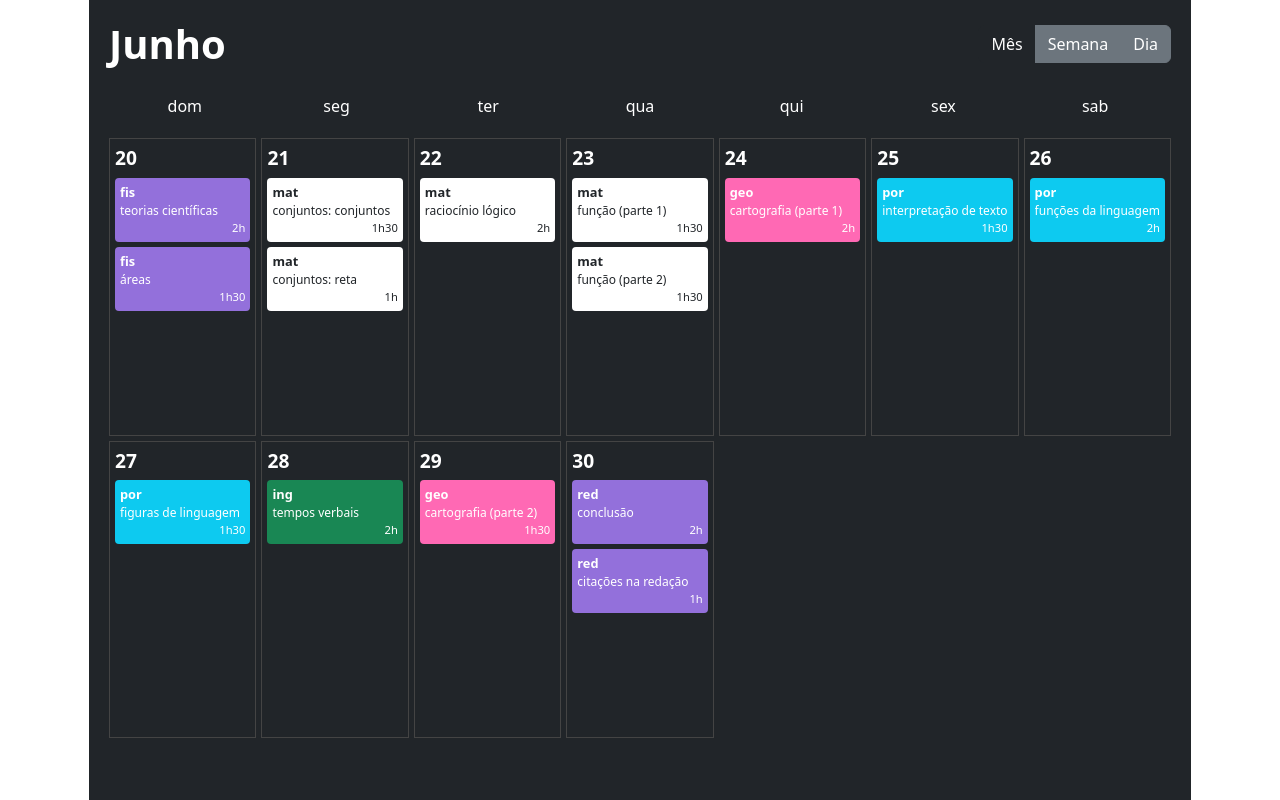
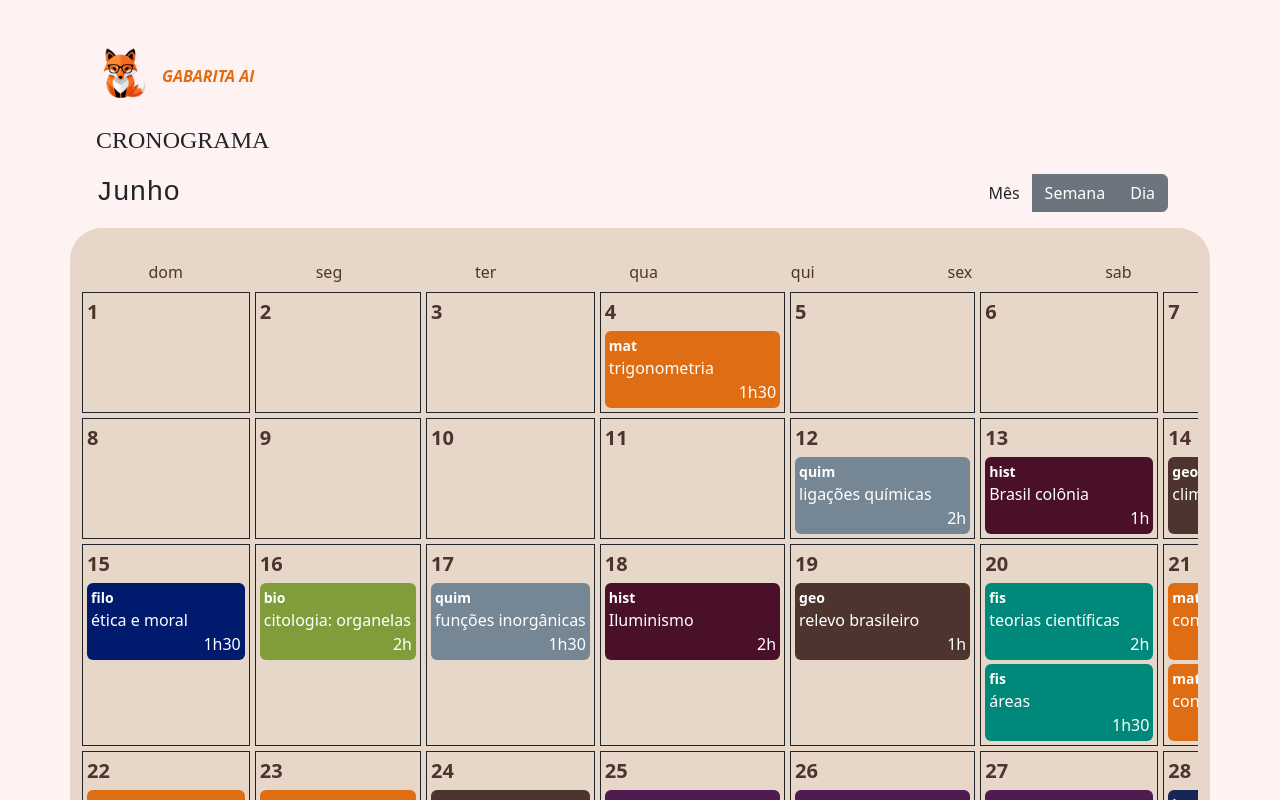
Before and after one commit to LiviaOrmeleze/gabaritaAi, a React (Vite) app in the folder gabarita-ai/: page /cronograma in a window 1280 px wide. Shown: the top 800 px of the page. Built offline with nearby package versions, Linux system fonts and the light colour scheme; a web font is replaced by a local one.

Commit message:
Finalização da página cronograma

```diff
--- a/gabarita-ai/src/App.css
+++ b/gabarita-ai/src/App.css
@@ -57,6 +57,26 @@ body {
   height: 175px;
 }
 
+.fundocalendario {
+  background-color: #fff2f2;
+}
+
+.textocalendario{
+  color: #4e342e;
+}
+
+.logocalendario{
+  color: #df6d14;
+}
+
+.titulocronograma {
+  font-family: 'Marcellus', serif;
+}
+
+
+.jetbrains {
+  font-family: 'JetBrains Mono', monospace;
+}
 
 
 
@@ -68,33 +88,9 @@ body {
 
 
 .calendario-container {
-  max-width: 1200px;
-  margin: 0 auto;
-  padding: 20px;
-  background-color: #212529;
-  color: white;
-  min-height: 100vh;
+  background-color: #e7d7c9;
 }
 
-.mes-titulo {
-  font-size: 2.5rem;
-  font-weight: bold;
-  margin: 0;
-}
-
-.dias-semana {
-  display: flex;
-  justify-content: space-between;
-  margin-bottom: 10px;
-}
-
-.dia-semana-header {
-  flex: 1;
-  text-align: center;
-  padding: 10px;
-  font-weight: 500;
-  text-transform: lowercase;
-}
 
 .dias-grid {
   display: grid;
@@ -105,103 +101,74 @@ body {
 }
 
 .dia-celula {
-  border: 1px solid #444;
   min-height: 120px;
-  padding: 5px;
-  position: relative;
 }
 
-.dia-numero {
-  font-size: 1.2rem;
-  font-weight: bold;
-  margin-bottom: 5px;
-}
-
-.eventos-container {
-  display: flex;
-  flex-direction: column;
-  gap: 5px;
-}
-
-.evento-item {
-  padding: 5px;
-  border-radius: 4px;
-  font-size: 0.8rem;
-}
 
 .evento-materia {
-  font-weight: bold;
   text-transform: lowercase;
 }
 
-.evento-tema {
-  font-size: 0.75rem;
-  white-space: nowrap;
-  overflow: hidden;
-  text-overflow: ellipsis;
-}
-
-.evento-tempo {
-  font-size: 0.7rem;
-  text-align: right;
-}
 
 /* Cores para as matérias */
-.bg-purple {
-  background-color: #9370db;
+.bg-laranja {
+  background-color: #df6d14;
   color: white;
 }
 
-.bg-white {
-  background-color: white;
-  color: #212529;
+.bg-marrom {
+  background-color: #4e342e;
+  color:white;
 }
 
-.bg-pink {
-  background-color: #ff69b4;
+.bg-cinza {
+  background-color: #758694;
+  color:white;
+}
+
+.bg-vinho {
+  background-color: #4A102A;
+  color:white;
+}
+
+
+
+.bg-verde2 {
+  background-color: #809D3C;
   color: white;
 }
 
-.bg-info {
-  background-color: #5bc0de;
+.bg-verde {
+  background-color: #00897b;
   color: white;
 }
 
-.bg-success {
-  background-color: #5cb85c;
+.bg-roxo {
+  background-color: #4F1C51;
   color: white;
+}
+
+.bg-marinho {
+  background-color: #192655;
+  color: white;
+}
+
+.bg-azul2 {
+  background-color: #001A6E;
+  color: white;
+}
+.bg-azul {
+  background-color: #0A6EBD;
+  color: white;
+}
+
+.bordercalendario {
+  border: 2px solid #4e342e87;
 }
 
 /* Visualização semanal */
 .week-view .dias-semana {
   height: calc(100vh - 150px);
-}
-
-.dia-coluna {
-  flex: 1;
-  border: 1px solid #444;
-  display: flex;
-  flex-direction: column;
-}
-
-.dia-header {
-  padding: 10px;
-  text-align: center;
-  border-bottom: 1px solid #444;
-}
-
-.dia-nome {
-  font-weight: 500;
-  text-transform: lowercase;
-}
-
-.eventos-dia {
-  padding: 5px;
-  display: flex;
-  flex-direction: column;
-  gap: 5px;
-  overflow-y: auto;
-  flex: 1;
 }
 
 /* Visualização diária */
@@ -212,7 +179,7 @@ body {
 
 .horario-row {
   margin-bottom: 10px;
-  border-bottom: 1px solid #444;
+  border-bottom: 1px solid #4e342e;
   padding-bottom: 10px;
 }
 
@@ -241,3 +208,7 @@ body {
     margin-bottom: 10px;
   }
 }
+
+.btncalendario{
+  background-color: #e7d7c9;
+}
--- a/gabarita-ai/src/App.jsx
+++ b/gabarita-ai/src/App.jsx
@@ -6,63 +6,22 @@ import "bootstrap/dist/js/bootstrap.min.js";
 import Escolha from "./pages/Escolha";
 import Conheca from "./pages/Conheca";
 import SaibaMais from "./pages/SaibaMais";
-
-import MesView from "./components/MesView";
-import SemanaView from "./components/SemanaView";
-import DiaView from "./components/DiaView";
-import { useState } from "react";
-import HeaderCalendario from "./components/HeaderCalendario";
-import { eventosEstudo } from "./data/eventos"
-
+import Cronograma from "./pages/Cronograma";
 
 const App = () => {
-  const [visualizacao, setVisualizacao] = useState("mes")
-  const [mesAtual, setMesAtual] = useState("Junho")
-
-  const handleChangeView = (view) => {
-    setVisualizacao(view)
-  }
-
-  const handlePrevious = () => {
-    // Lógica para navegar para o mês/semana/dia anterior
-    console.log("Anterior")
-  }
-
-  const handleNext = () => {
-    // Lógica para navegar para o próximo mês/semana/dia
-    console.log("Próximo")
-  }
 
   return (
-    <div className="d-flex flex-column min-vh-100 m-0 p-0">
-      <BrowserRouter>
-
+    <BrowserRouter>
       <main className="flex-grow-1 d-flex flex-column">
       <Routes>
-        <Route path="/escolha" element={<Escolha/>} />
-        <Route path="/conhecanossosite" element={<Conheca/>} />
-        <Route path="/saibamais" element={<SaibaMais/>} />
+        <Route path="/escolha" element={<Escolha />} />
+        <Route path="/conhecanossosite" element={<Conheca />} />
+        <Route path="/saibamais" element={<SaibaMais />} />
+        <Route path="/cronograma" element={<Cronograma />} />
       </Routes>
       </main>
+    </BrowserRouter>
+  );
+};
 
-      <div className="calendario-container">
-
-      <HeaderCalendario
-        mesAtual={mesAtual}
-        onChangeView={handleChangeView}
-        visualizacaoAtual={visualizacao}
-        onPrevious={handlePrevious}
-        onNext={handleNext}
-      />
-
-      {visualizacao === "mes" && <MesView eventos={eventosEstudo} />}
-      {visualizacao === "semana" && <SemanaView eventos={eventosEstudo} />}
-      {visualizacao === "dia" && <DiaView eventos={eventosEstudo} />}
-    </div>
-      </BrowserRouter>
-
-    </div>
-  )
-}
-
-export default App
+export default App;
--- a/gabarita-ai/src/components/DiaView.jsx
+++ b/gabarita-ai/src/components/DiaView.jsx
@@ -2,47 +2,30 @@ import PropTypes from "prop-types";
 import EventoItem from "./EventoItem";
 
 function DiaView({ eventos }) {
-  // Para simplificar, vamos mostrar apenas os eventos do dia 20
-  const diaAtual = 20;
+  // Obter o dia atual dinamicamente
+  const diaAtual = new Date().getDate();
+
+  // Filtrar eventos para o dia atual
   const eventosDoDia = eventos.filter((evento) => evento.dia === diaAtual);
-
-  // Horários do dia (simplificado)
-  const horarios = [
-    "08:00",
-    "09:00",
-    "10:00",
-    "11:00",
-    "12:00",
-    "13:00",
-    "14:00",
-    "15:00",
-    "16:00",
-    "17:00",
-  ];
 
   return (
     <div className="day-view">
       <h2 className="mb-3">Dia {diaAtual}</h2>
-
-      <div className="horarios-container">
-        {horarios.map((horario) => (
-          <div key={horario} className="horario-row d-flex">
-            <div className="horario-label">{horario}</div>
-            <div className="horario-eventos flex-grow-1">
-              {eventosDoDia
-                .filter((evento) => evento.horario === horario)
-                .map((evento, index) => (
+      <h3 className="mb-3">Conteúdo do dia:</h3>
+      <div className="eventos-container">
+        {eventosDoDia.length > 0 ? (
+          eventosDoDia.map((evento, index) => (
             <EventoItem
-                    key={`${horario}-${index}`}
+              key={index}
               materia={evento.materia}
               tema={evento.tema}
               tempo={evento.tempo}
               cor={evento.cor}
             />
-                ))}
-            </div>
-          </div>
-        ))}
+          ))
+        ) : (
+          <p className="text-muted">Nenhum conteúdo para estudar hoje.</p>
+        )}
       </div>
     </div>
   );
--- a/gabarita-ai/src/components/EventoItem.jsx
+++ b/gabarita-ai/src/components/EventoItem.jsx
@@ -2,10 +2,10 @@ import PropTypes from "prop-types"
 
 function EventoItem({ materia, tema, tempo, cor }) {
   return (
-    <div className={`evento-item ${cor}`}>
-      <div className="evento-materia">{materia}</div>
-      <div className="evento-tema">{tema}</div>
-      <div className="evento-tempo">{tempo}</div>
+    <div className={`p-1 rounded small ${cor}`}>
+      <div className="evento-materia fw-bold">{materia}</div>
+      <div className="fs-6 text-nowrap text-truncate">{tema}</div>
+      <div className="fs-6 text-end">{tempo}</div>
     </div>
   )
 }
--- a/gabarita-ai/src/components/HeaderCalendario.jsx
+++ b/gabarita-ai/src/components/HeaderCalendario.jsx
@@ -1,12 +1,11 @@
 import React from 'react'
 import PropTypes from "prop-types";
 
-
 function HeaderCalendario({ mesAtual, onChangeView, visualizacaoAtual, onPrevious, onNext }) {
   return (
-    <div className="calendar-header d-flex justify-content-between align-items-center mb-3">
+    <div className="calendar-header d-flex justify-content-between align-items-center mb-3 ">
       <div className="d-flex align-items-center">
-        <h1 className="mes-titulo">{mesAtual}</h1>
+        <h1 className="fs-3 jetbrains m-0">{mesAtual}</h1>
         <div className="navegacao-botoes ms-4">
           <button className="btn btn-link" onClick={onPrevious}>
             <i className="bi bi-chevron-left"></i>
@@ -17,24 +16,24 @@ function HeaderCalendario({ mesAtual, onChangeView, visualizacaoAtual, onPreviou
         </div>
       </div>
 
-      <div className="btn-group">
+      <div className="btn-group me-5 px-3 ">
         <button
           type="button"
-          className={`btn ${visualizacaoAtual === "mes" ? "btn-dark" : "btn-secondary"}`}
+          className={`btn ${visualizacaoAtual === "mes" ? "btncalendario" : "btn-secondary"}`}
           onClick={() => onChangeView("mes")}
         >
           Mês
         </button>
         <button
           type="button"
-          className={`btn ${visualizacaoAtual === "semana" ? "btn-dark" : "btn-secondary"}`}
+          className={`btn ${visualizacaoAtual === "semana" ? "btn-light" : "btn-secondary"}`}
           onClick={() => onChangeView("semana")}
         >
           Semana
         </button>
         <button
           type="button"
-          className={`btn ${visualizacaoAtual === "dia" ? "btn-dark" : "btn-secondary"}`}
+          className={`btn ${visualizacaoAtual === "dia" ? "btn-light" : "btn-secondary"}`}
           onClick={() => onChangeView("dia")}
         >
           Dia
--- a/gabarita-ai/src/components/MesView.jsx
+++ b/gabarita-ai/src/components/MesView.jsx
@@ -5,8 +5,13 @@ function MesView({ eventos }) {
   // Dias da semana abreviados em português
   const diasSemana = ["dom", "seg", "ter", "qua", "qui", "sex", "sab"];
 
-  // Dias do mês (simplificado para o exemplo)
-  const diasDoMes = Array.from({ length: 11 }, (_, i) => i + 20);
+  // Obter o número de dias no mês atual
+  const mesAtual = new Date().getMonth(); // Índice do mês (0-11)
+  const anoAtual = new Date().getFullYear(); // Ano atual
+  const diasDoMes = Array.from(
+    { length: new Date(anoAtual, mesAtual + 1, 0).getDate() }, // Número de dias no mês
+    (_, i) => i + 1 // Dias do mês (1-31)
+  );
 
   // Agrupar eventos por dia
   const eventosPorDia = {};
@@ -21,7 +26,7 @@ function MesView({ eventos }) {
     <div className="month-view">
       <div className="dias-semana d-flex">
         {diasSemana.map((dia) => (
-          <div key={dia} className="dia-semana-header">
+          <div key={dia} className="flex-fill text-center p-2 fw-medium text-lowercase">
             {dia}
           </div>
         ))}
@@ -29,9 +34,9 @@ function MesView({ eventos }) {
 
       <div className="dias-grid">
         {diasDoMes.map((dia) => (
-          <div key={dia} className="dia-celula">
-            <div className="dia-numero">{dia}</div>
-            <div className="eventos-container">
+          <div key={dia} className="border border-dark p-1 position-relative">
+            <div className="fw-bold mb-1 fs-5">{dia}</div>
+            <div className="d-flex flex-column gap-1 ">
               {eventosPorDia[dia]?.map((evento, index) => (
                 <EventoItem
                   key={`${dia}-${index}`}
--- a/gabarita-ai/src/components/SemanaView.jsx
+++ b/gabarita-ai/src/components/SemanaView.jsx
@@ -5,9 +5,20 @@ function SemanaView({ eventos }) {
   // Dias da semana abreviados em português
   const diasSemana = ["dom", "seg", "ter", "qua", "qui", "sex", "sab"];
 
-  // Filtrar eventos apenas para a semana atual (simplificado)
+  // Obter a data atual
+  const hoje = new Date();
+
+  // Calcular o início e o fim da semana atual
+  const diaAtual = hoje.getDate();
+  const diaDaSemana = hoje.getDay(); // Índice do dia da semana (0 = domingo, 6 = sábado)
+  const inicioSemana = new Date(hoje);
+  inicioSemana.setDate(diaAtual - diaDaSemana); // Primeiro dia da semana
+  const fimSemana = new Date(inicioSemana);
+  fimSemana.setDate(inicioSemana.getDate() + 6); // Último dia da semana
+
+  // Filtrar eventos apenas para a semana atual
   const eventosDaSemana = eventos.filter(
-    (evento) => evento.dia >= 20 && evento.dia <= 26
+    (evento) => evento.dia >= inicioSemana.getDate() && evento.dia <= fimSemana.getDate()
   );
 
   // Agrupar eventos por dia
@@ -21,16 +32,16 @@ function SemanaView({ eventos }) {
 
   return (
     <div className="week-view">
-      <div className="dias-semana d-flex">
+      <div className="d-flex justify-content-between mb-2 d-flex">
         {diasSemana.map((dia, index) => {
-          const diaDoMes = 20 + index;
+          const diaDoMes = inicioSemana.getDate() + index;
           return (
-            <div key={dia} className="dia-coluna">
-              <div className="dia-header">
-                <div className="dia-nome">{dia}</div>
-                <div className="dia-numero">{diaDoMes}</div>
+            <div key={dia} className="d-flex flex-column flex-fill border ">
+              <div className="p-2 text-center border-bottom bordercalendario ">
+                <div className="fw-normal text-lowercase">{dia}</div>
+                <div className="dia-numero fs-5 fw-bold">{diaDoMes}</div>
               </div>
-              <div className="eventos-dia">
+              <div className="p-1 d-flex flex-column gap-1 overflow-auto flex-fill bordercalendario ">
                 {eventosPorDia[diaDoMes]?.map((evento, idx) => (
                   <EventoItem
                     key={`${diaDoMes}-${idx}`}
--- a/gabarita-ai/src/data/eventos.js
+++ b/gabarita-ai/src/data/eventos.js
@@ -1,11 +1,92 @@
 export const eventosEstudo = [
+  // Dia 04
+  {
+    dia: 4,
+    materia: "mat",
+    tema: "trigonometria",
+    tempo: "1h30",
+    cor: "bg-laranja",
+    horario: "09:30",
+  },
+  // Dia 12
+  {
+    dia: 12,
+    materia: "quim",
+    tema: "ligações químicas",
+    tempo: "2h",
+    cor: "bg-cinza",
+    horario: "14:00",
+  },
+  // Dia 13
+  {
+    dia: 13,
+    materia: "hist",
+    tema: "Brasil colônia",
+    tempo: "1h",
+    cor: "bg-vinho",
+    horario: "08:00",
+  },
+  // Dia 14
+  {
+    dia: 14,
+    materia: "geo",
+    tema: "climas do mundo",
+    tempo: "2h",
+    cor: "bg-marrom",
+    horario: "10:00",
+  },
+  // Dia 15
+  {
+    dia: 15,
+    materia: "filo",
+    tema: "ética e moral",
+    tempo: "1h30",
+    cor: "bg-azul2",
+    horario: "16:00",
+  },
+  // Dia 16
+  {
+    dia: 16,
+    materia: "bio",
+    tema: "citologia: organelas",
+    tempo: "2h",
+    cor: "bg-verde2",
+    horario: "13:00",
+  },
+  // Dia 17
+  {
+    dia: 17,
+    materia: "quim",
+    tema: "funções inorgânicas",
+    tempo: "1h30",
+    cor: "bg-cinza",
+    horario: "09:00",
+  },
+  // Dia 18
+  {
+    dia: 18,
+    materia: "hist",
+    tema: "Iluminismo",
+    tempo: "2h",
+    cor: "bg-vinho",
+    horario: "11:00",
+  },
+  // Dia 19
+  {
+    dia: 19,
+    materia: "geo",
+    tema: "relevo brasileiro",
+    tempo: "1h",
+    cor: "bg-marrom",
+    horario: "15:00",
+  },
   // Dia 20
   {
     dia: 20,
     materia: "fis",
     tema: "teorias científicas",
     tempo: "2h",
-    cor: "bg-purple",
+    cor: "bg-verde",
     horario: "08:00",
   },
   // Dia 21
@@ -14,7 +95,7 @@ export const eventosEstudo = [
     materia: "mat",
     tema: "conjuntos: conjuntos",
     tempo: "1h30",
-    cor: "bg-white",
+    cor: "bg-laranja",
     horario: "09:00",
   },
   // Dia 22
@@ -23,7 +104,7 @@ export const eventosEstudo = [
     materia: "mat",
     tema: "raciocínio lógico",
     tempo: "2h",
-    cor: "bg-white",
+    cor: "bg-laranja",
     horario: "10:00",
   },
   // Dia 23
@@ -32,7 +113,7 @@ export const eventosEstudo = [
     materia: "mat",
     tema: "função (parte 1)",
     tempo: "1h30",
-    cor: "bg-white",
+    cor: "bg-laranja",
     horario: "09:00",
   },
   // Dia 24
@@ -41,7 +122,7 @@ export const eventosEstudo = [
     materia: "geo",
     tema: "cartografia (parte 1)",
     tempo: "2h",
-    cor: "bg-pink",
+    cor: "bg-marrom",
     horario: "14:00",
   },
   // Dia 25
@@ -50,7 +131,7 @@ export const eventosEstudo = [
     materia: "por",
     tema: "interpretação de texto",
     tempo: "1h30",
-    cor: "bg-info",
+    cor: "bg-roxo",
     horario: "10:00",
   },
   // Dia 26
@@ -59,7 +140,7 @@ export const eventosEstudo = [
     materia: "por",
     tema: "funções da linguagem",
     tempo: "2h",
-    cor: "bg-info",
+    cor: "bg-roxo",
     horario: "13:00",
   },
   // Dia 27
@@ -68,7 +149,7 @@ export const eventosEstudo = [
     materia: "por",
     tema: "figuras de linguagem",
     tempo: "1h30",
-    cor: "bg-info",
+    cor: "bg-roxo",
     horario: "15:00",
   },
   // Dia 28
@@ -77,7 +158,7 @@ export const eventosEstudo = [
     materia: "ing",
     tema: "tempos verbais",
     tempo: "2h",
-    cor: "bg-success",
+    cor: "bg-marinho",
     horario: "09:00",
   },
   // Dia 29
@@ -86,7 +167,7 @@ export const eventosEstudo = [
     materia: "geo",
     tema: "cartografia (parte 2)",
     tempo: "1h30",
-    cor: "bg-pink",
+    cor: "bg-marrom",
     horario: "11:00",
   },
   // Dia 30
@@ -95,16 +176,16 @@ export const eventosEstudo = [
     materia: "red",
     tema: "conclusão",
     tempo: "2h",
-    cor: "bg-purple",
+    cor: "bg-azul",
     horario: "14:00",
   },
-  // Eventos adicionais para o dia 20 (para visualização diária)
+  // Eventos adicionais para o dia 20
   {
     dia: 20,
     materia: "fis",
     tema: "áreas",
     tempo: "1h30",
-    cor: "bg-purple",
+    cor: "bg-verde",
     horario: "10:00",
   },
   // Eventos adicionais para o dia 21
@@ -113,7 +194,7 @@ export const eventosEstudo = [
     materia: "mat",
     tema: "conjuntos: reta",
     tempo: "1h",
-    cor: "bg-white",
+    cor: "bg-laranja",
     horario: "11:00",
   },
   // Eventos adicionais para o dia 23
@@ -122,7 +203,7 @@ export const eventosEstudo = [
     materia: "mat",
     tema: "função (parte 2)",
     tempo: "1h30",
-    cor: "bg-white",
+    cor: "bg-laranja",
     horario: "14:00",
   },
   // Eventos adicionais para o dia 30
@@ -131,7 +212,7 @@ export const eventosEstudo = [
     materia: "red",
     tema: "citações na redação",
     tempo: "1h",
-    cor: "bg-purple",
+    cor: "bg-azul",
     horario: "16:00",
   },
 ]
--- a/gabarita-ai/src/pages/Cronograma.jsx
+++ b/gabarita-ai/src/pages/Cronograma.jsx
@@ -1,9 +1,41 @@
-import React from 'react'
+import React, { useState } from "react";
+import HeaderCalendario from "../components/HeaderCalendario";
+import MesView from "../components/MesView";
+import SemanaView from "../components/SemanaView";
+import DiaView from "../components/DiaView";
+import { eventosEstudo } from "../data/eventos";
+
+
+import logo from "../assets/logo.png";
 
 const Cronograma = () => {
+  const [visualizacao, setVisualizacao] = useState("mes");
+  const [mesAtual, setMesAtual] = useState("Junho");
+
+  const handleChangeView = (view) => {
+    setVisualizacao(view);
+  };
+
+  const handlePrevious = () => {
+    console.log("Anterior");
+  };
+
+  const handleNext = () => {
+    console.log("Próximo");
+  };
+
   return (
-    <div>
-            <div className="calendario-container">
+    <div className="fundocalendario py-5">
+
+      <div className="px-5 ms-5">
+              <div className='d-flex justify-content-center justify-content-md-start gap-2 px-0 mb-4'>
+                <img src={logo} alt='' height={50} width={50}/>
+                <p className='text-uppercase m-2 fst-italic font-open-sans-bold logocalendario mt-3'>Gabarita ai</p>
+              </div>
+
+
+          <p className="fs-4 text-uppercase titulocronograma">Cronograma</p>
+
       <HeaderCalendario
         mesAtual={mesAtual}
         onChangeView={handleChangeView}
@@ -11,12 +43,14 @@ const Cronograma = () => {
         onPrevious={handlePrevious}
         onNext={handleNext}
         />
+        </div>
+    <div className="container calendario-container py-4 textocalendario min-vh-100 rounded-5">
       {visualizacao === "mes" && <MesView eventos={eventosEstudo} />}
       {visualizacao === "semana" && <SemanaView eventos={eventosEstudo} />}
       {visualizacao === "dia" && <DiaView eventos={eventosEstudo} />}
     </div>
         </div>
-  )
-}
+  );
+};
 
-export default Cronograma
+export default Cronograma;
```
Lines whose indentation alone changed are shown as unchanged.
